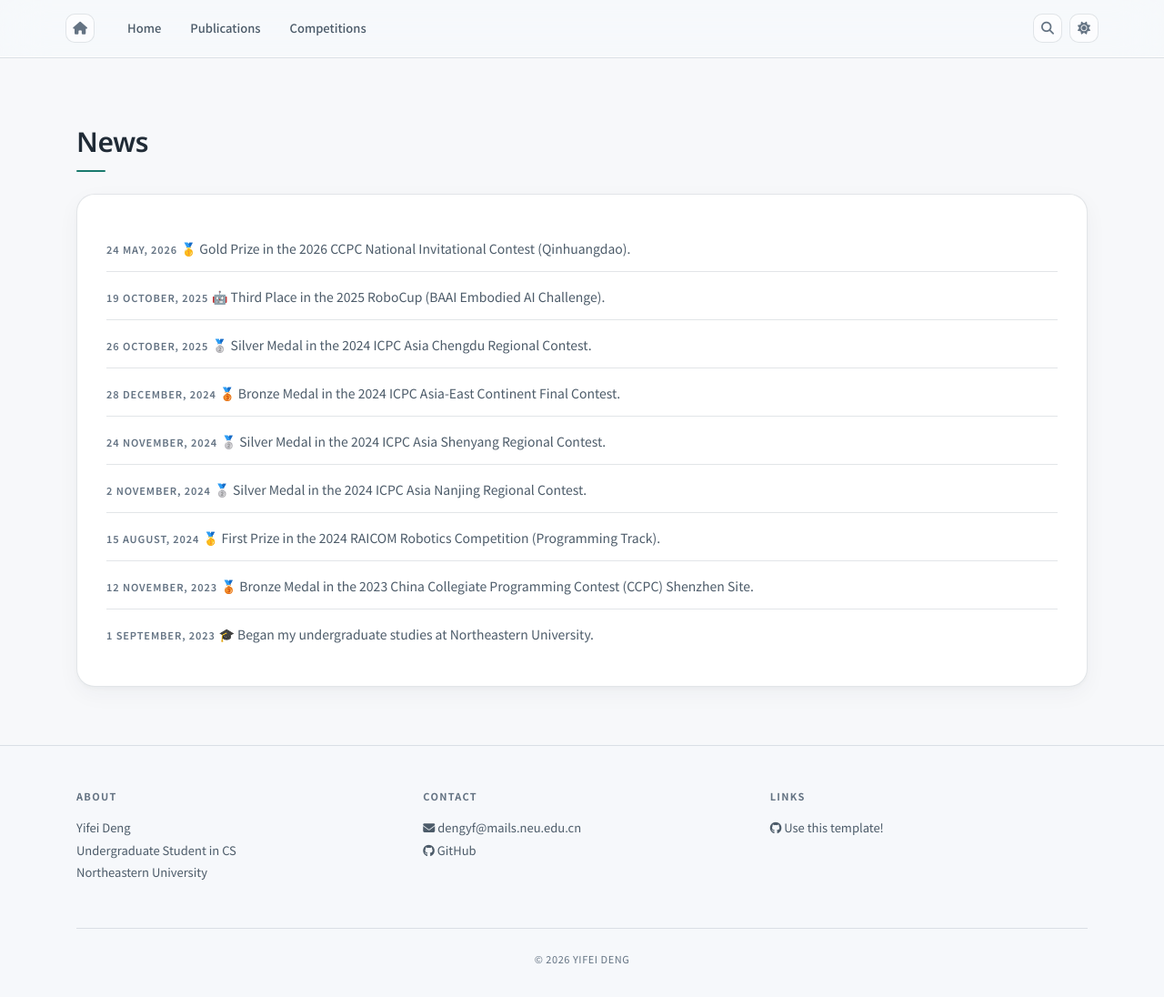
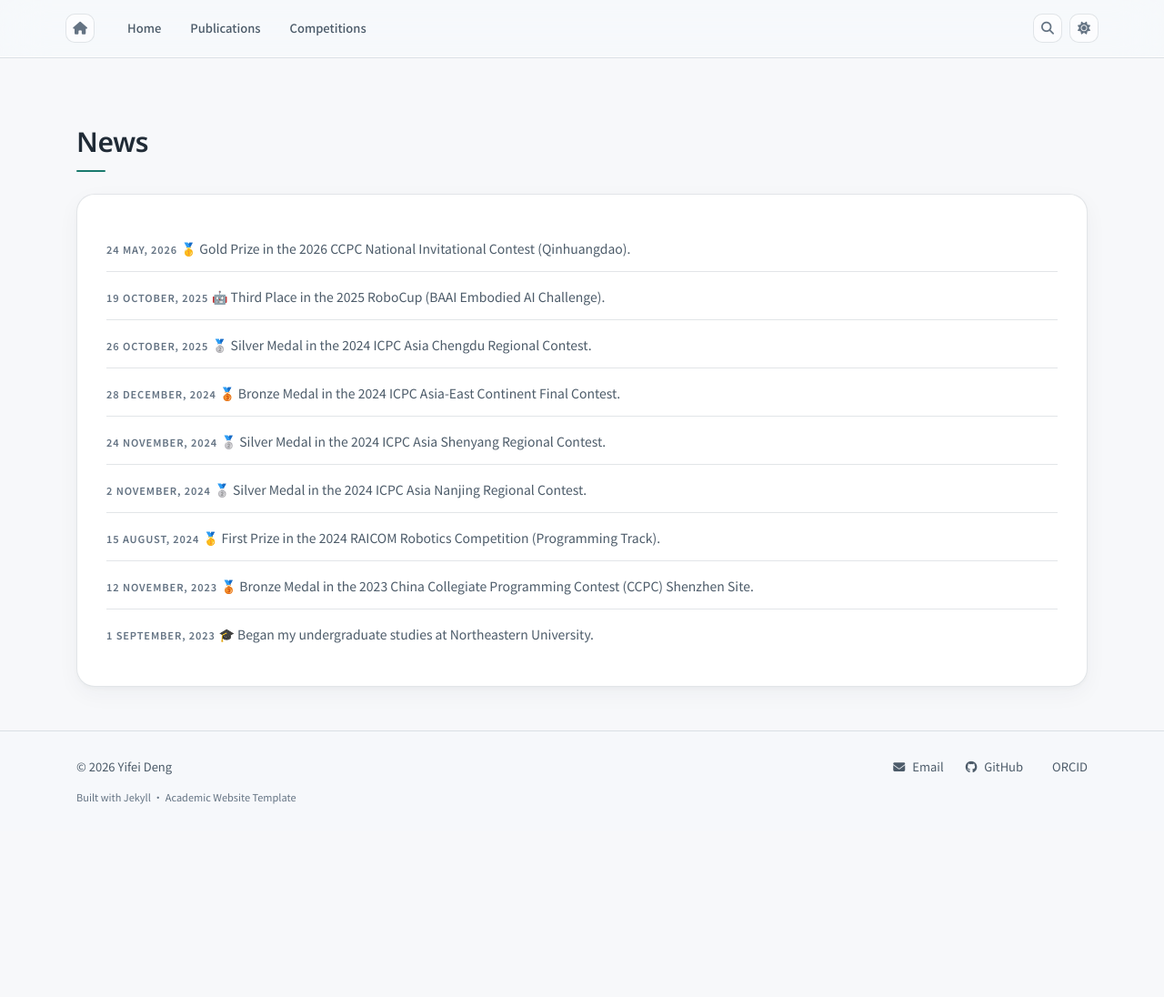
Before and after one commit to MaxDYF/maxdyf.github.io, a Jekyll site: the page built from _pages/allnews.md, in a window 1280 px wide and 1096 px high. Shown: the whole window at 91% size. Built offline with Jekyll 4.4.1, drawn with Linux system fonts in a browser that asks for light colours; some web fonts are replaced; a style sheet for code colours, icons or effects is not loaded.

Commit message:
Add compact education card and refine footer and biography

```diff
--- /dev/null
+++ b/_data/education.yml
@@ -0,0 +1,6 @@
+- institution: Northeastern University
+  display_name: Northeastern University
+  institution_url: https://www.neuq.edu.cn/
+  degree: B.Eng in Computer Science
+  period: 2023–2027
+  logo: https://upload.wikimedia.org/wikipedia/zh/f/f4/Northeastern_University_%28China%29_logo.svg
--- a/_data/research_experience.yml
+++ b/_data/research_experience.yml
@@ -7,7 +7,7 @@
   logo_style: hkust
   description: Developing simulation environments for mobile manipulation robots and building systems for embodied-data generation.
 
-- institution: Northeastern University at Qinhuangdao
+- institution: Northeastern University
   institution_url: https://www.neuq.edu.cn/
   role: Language and Intelligent Systems Lab
   period: Joined March 2025
--- a/_includes/footer.html
+++ b/_includes/footer.html
@@ -1,33 +1,16 @@
 <footer class="site-footer">
-  <div class="footer-grid">
-    <div>
-      <h5>About</h5>
-      <p>
-        {{ site.name }}<br>
-        {{ site.title }}<br>
-        {{ site.institution }}
-      </p>
+  <div class="footer-inner">
+    <div class="footer-main">
+      <p class="footer-copyright">&copy; {{ "now" | date: "%Y" }} {{ site.name | escape }}</p>
+      <nav class="footer-links" aria-label="Contact links">
+        {% if site.email %}<a href="mailto:{{ site.email }}"><i class="fa-solid fa-envelope" aria-hidden="true"></i> Email</a>{% endif %}
+        {% if site.links.github and site.links.github != "" %}<a href="{{ site.links.github }}"><i class="fa-brands fa-github" aria-hidden="true"></i> GitHub</a>{% endif %}
+        {% if site.links.orcid and site.links.orcid != "" %}<a href="{{ site.links.orcid }}"><i class="ai ai-orcid" aria-hidden="true"></i> ORCID</a>{% endif %}
+        {% if site.links.google_scholar and site.links.google_scholar != "" %}<a href="{{ site.links.google_scholar }}">Google Scholar</a>{% endif %}
+        {% if site.links.researchgate and site.links.researchgate != "" %}<a href="{{ site.links.researchgate }}">ResearchGate</a>{% endif %}
+      </nav>
     </div>
-    <div>
-      <h5>Contact</h5>
-      <p>
-        <a href="mailto:{{ site.email }}"><i class="fa-solid fa-envelope"></i> {{ site.email }}</a><br>
-        {% if site.links.github and site.links.github != "" %}<a href="{{ site.links.github }}"><i class="fa-brands fa-github"></i> GitHub</a><br>{% endif %}
-      </p>
-    </div>
-    <div>
-      <h5>Links</h5>
-      <p>
-        {% if site.links.google_scholar and site.links.google_scholar != "" %}<a href="{{ site.links.google_scholar }}"><i class="ai ai-google-scholar"></i> Google Scholar</a><br>{% endif %}
-        {% if site.links.researchgate and site.links.researchgate != "" %}<a href="{{ site.links.researchgate }}"><i class="ai ai-researchgate"></i> ResearchGate</a><br>{% endif %}
-        <a href="https://github.com/sbryngelson/academic-website-template"><i class="fa-brands fa-github"></i> Use this template!</a>
-      </p>
-    </div>
-  </div>
-  <div class="footer-grid">
-    <div class="footer-copyright" style="grid-column: 1 / -1;">
-      &copy; {{ "now" | date: "%Y" }} {{ site.name | escape }}
-    </div>
+    <p class="footer-credit">Built with Jekyll &middot; <a href="https://github.com/sbryngelson/academic-website-template">Academic Website Template</a></p>
   </div>
 </footer>
 
--- a/_sass/components/_footer.scss
+++ b/_sass/components/_footer.scss
@@ -1,57 +1,44 @@
-// =============================================================
-// Footer — warm, structured
-// =============================================================
+// A quiet, compact footer aligned with the page content.
+.site-footer {
+  border-top: 1px solid var(--border-color);
+  padding: 1.75rem 0;
+  margin-top: var(--space-12);
 
-.site-footer {
-  background-color: var(--bg-secondary);
-  border-top: 1px solid var(--border-color);
-  padding: var(--space-12) 0 var(--space-8);
-  margin-top: var(--space-16);
-  position: relative;
-
-  h5 {
-    font-family: var(--fluent-font);
-    font-size: 0.6875rem;
-    font-weight: 700;
-    text-transform: uppercase;
-    letter-spacing: 0.12em;
-    color: var(--text-muted);
-    margin-bottom: var(--space-4);
-    margin-top: 0;
-  }
-
-  p, a {
-    font-size: 0.8125rem;
-    color: var(--text-secondary);
-    line-height: 1.9;
-  }
-
-  a:hover {
-    color: var(--accent);
-  }
-
-  .footer-grid {
-    display: grid;
-    grid-template-columns: repeat(3, 1fr);
-    gap: var(--space-8);
+  .footer-inner {
     max-width: var(--container-max);
     margin: 0 auto;
     padding: 0 var(--container-padding);
-
-    @media (max-width: 640px) {
-      grid-template-columns: 1fr;
-      gap: var(--space-6);
-    }
   }
-
+  .footer-main {
+    display: flex;
+    align-items: center;
+    justify-content: space-between;
+    flex-wrap: wrap;
+    gap: 1rem 2rem;
+  }
   .footer-copyright {
-    text-align: center;
-    margin-top: var(--space-8);
-    padding-top: var(--space-6);
-    border-top: 1px solid var(--border-color);
+    margin: 0;
+    font-size: 0.8125rem;
+    color: var(--text-secondary);
+  }
+  .footer-links {
+    display: flex;
+    flex-wrap: wrap;
+    gap: 0.75rem 1.5rem;
+    a { display: inline-flex; align-items: center; gap: 0.5rem; font-size: 0.8125rem; }
+  }
+  a { color: var(--text-secondary); background-image: none; }
+  a:hover { color: var(--accent); }
+  a:focus-visible { outline: 2px solid var(--accent); outline-offset: 4px; border-radius: 3px; }
+  .footer-credit {
+    max-width: none;
+    margin: 0.75rem 0 0;
+    font-size: 0.6875rem;
+    line-height: 1.6;
     color: var(--text-muted);
-    font-size: 0.6875rem;
-    letter-spacing: 0.05em;
-    text-transform: uppercase;
+    a { color: inherit; }
+  }
+  @media (max-width: 600px) {
+    .footer-main { flex-direction: column; align-items: flex-start; gap: 0.75rem; }
   }
 }
--- a/_sass/themes/_fluent.scss
+++ b/_sass/themes/_fluent.scss
@@ -109,7 +109,7 @@ h1, h2, h3, h4, h5, h6,
 
 h2[id], h3[id] { scroll-margin-top: 5.5rem; }
 
-.profile-card, .section-card, .card-academic, .pub-entry, .team-card, .research-card, .experience-card, .competition-card, .card {
+.profile-card, .section-card, .card-academic, .pub-entry, .team-card, .research-card, .experience-card, .education-card, .competition-card, .card {
   background: var(--material-card);
   border-radius: var(--radius-lg);
   backdrop-filter: blur(24px) saturate(150%);
@@ -311,7 +311,7 @@ h2[id], h3[id] { scroll-margin-top: 5.5rem; }
 
 @media (prefers-reduced-transparency: reduce) {
   :root, :root[data-bs-theme="dark"] { --material-card: var(--bg-card); --material-nav: var(--bg-primary); --material-control: var(--bg-card); }
-  .navbar, .profile-card, .section-card, .card-academic, .pub-entry, .team-card, .research-card, .card, .experience-card, .competition-card, .search-modal {
+  .navbar, .profile-card, .section-card, .card-academic, .pub-entry, .team-card, .research-card, .card, .experience-card, .education-card, .competition-card, .search-modal {
     backdrop-filter: none !important;
     -webkit-backdrop-filter: none !important;
   }
@@ -451,3 +451,34 @@ body.figure-preview-open { overflow: hidden; }
     .figure-dialog-close, &::backdrop { animation: none; }
   }
 }
+
+// Shallow education card using the same surface as research experience.
+.education-list { display: grid; gap: var(--space-4); }
+.education-card {
+  display: grid;
+  grid-template-columns: 64px minmax(0, 1fr) auto;
+  align-items: center;
+  gap: 1.25rem;
+  padding: 1.25rem 1.5rem;
+  border: 1px solid var(--border-color);
+}
+.education-logo {
+  display: block;
+  width: 64px;
+  height: 64px;
+  img { display: block; width: 100%; height: 100%; object-fit: contain; }
+}
+.education-info {
+  min-width: 0;
+  h4 { margin: 0; font-size: 1rem; font-weight: 600; line-height: 1.5; }
+  a { color: var(--text-primary); background-image: none; &:hover { color: var(--accent); } }
+  p { max-width: none; margin: 0.375rem 0 0; font-size: 0.875rem; line-height: 1.65; }
+}
+.education-period { color: var(--text-muted); font-size: 0.75rem; white-space: nowrap; }
+@media (max-width: 600px) {
+  .education-card { grid-template-columns: 48px minmax(0, 1fr); gap: 0.375rem 1rem; padding: 1.25rem; }
+  .education-logo { width: 48px; height: 48px; grid-row: 1 / 3; }
+  .education-info h4 { font-size: 0.9375rem; }
+  .education-info p { font-size: 0.8125rem; }
+  .education-period { grid-column: 2; }
+}
```
Also changed, not shown: _includes/education.html (added, +14 -0 lines), _includes/sidebar.html (+1 -7 lines), _pages/home.md (+8 -4 lines).
